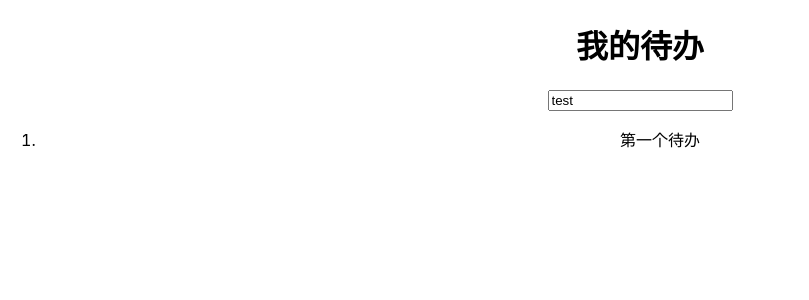
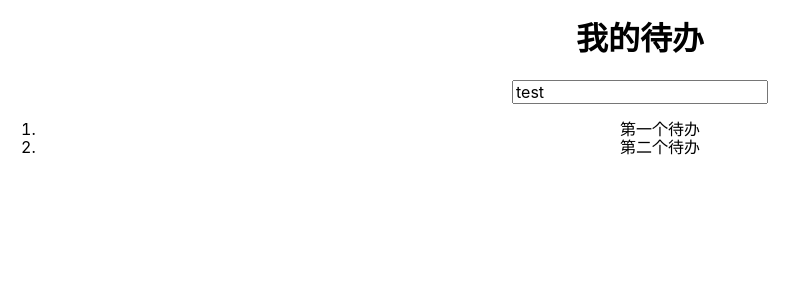
Before and after one commit to xujj277/reactDemo, a React (Create React App) app in the folder my-app/: page / in a window 1280 px wide. Shown: the top 300 px of the page, without its empty margins (0-809 px from the left). Built offline with nearby package versions, Linux system fonts and the light colour scheme.

Commit message:
添加 normalize.css

```diff
--- a/my-app/package.json
+++ b/my-app/package.json
@@ -3,6 +3,7 @@
   "version": "0.1.0",
   "private": true,
   "dependencies": {
+    "normalize.css": "^8.0.0",
     "react": "^16.6.0",
     "react-dom": "^16.6.0",
     "react-scripts": "2.1.0"
--- a/my-app/src/App.js
+++ b/my-app/src/App.js
@@ -1,6 +1,8 @@
 import React, { Component } from 'react';
 import './App.css';
 import TodoInput from './TodoInput'
+import TodoItem from './TodoItem'
+import 'normalize.css'
 
 class App extends Component {
   constructor(props){
@@ -8,13 +10,18 @@
     this.state = {
       newTodo: 'test',
       todoList: [
-        {id:1, title:'第一个待办'}
+        {id:1, title:'第一个待办'},
+        {id:2, title:'第二个待办'},
       ]
     }
   }
   render() {
     let todos = this.state.todoList.map((item,index)=>{
-      return <li>{item.title}</li>
+      return ( // 为什么这里要加个括号？这是动手题3 🐸
+        <li>
+          <TodoItem todo={item} />
+        </li>
+      )
     })
     return (
       <div className="App">
```
Also changed, not shown: 1 other file (tests, documents, lock files or other folders).
